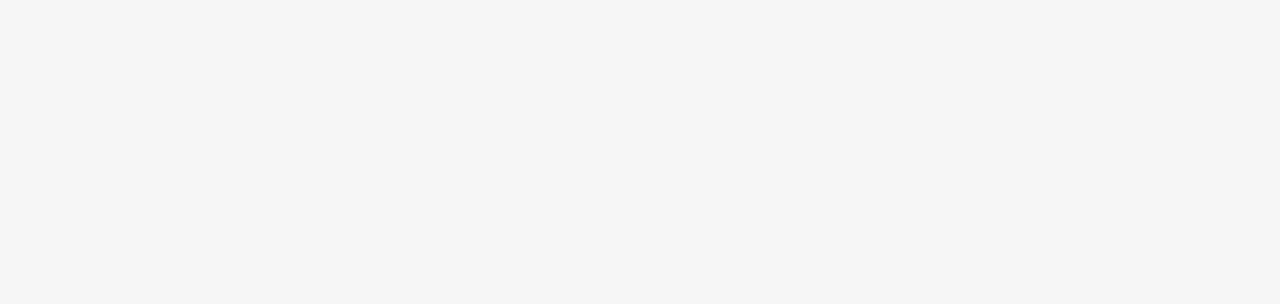
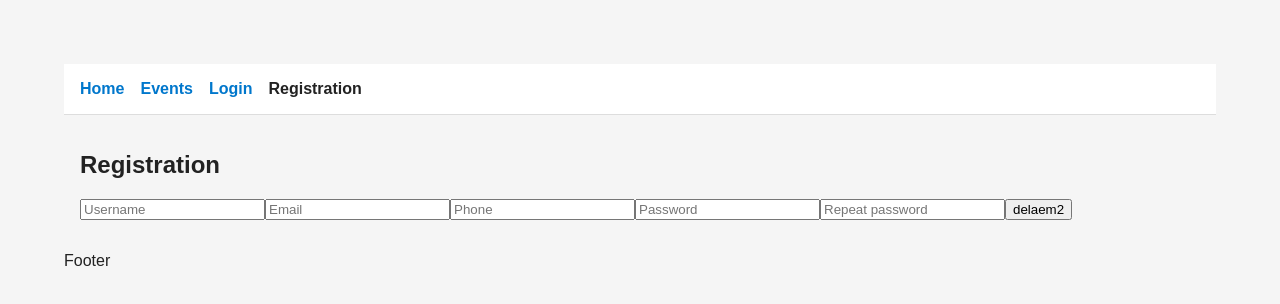
Before and after one commit to BlackSoul1337/reactviteproj, a React (Vite) app in the folder proj2_rvj/: page /registration in a window 1280 px wide. Before the commit this address had no page. Shown: the top 304 px of the page. Built offline with nearby package versions, Linux system fonts and the light colour scheme.

Commit message:
Add registration page and integrate it into routing; enhance login validation

```diff
--- a/proj2_rvj/src/components/EventDetail.jsx
+++ b/proj2_rvj/src/components/EventDetail.jsx
@@ -6,7 +6,7 @@ function EventDetail() {
 
     const navigate = useNavigate()
     const { id } = useParams()
-    const event = events.find(e => e.id === Number(id)) // params в строки переводит, хоть бы кто то мне это сказал раньше
+    const event = events.find(e => e.id === Number(id))
 
     if (!event) {
         return <h2>Not Found</h2>
--- a/proj2_rvj/src/layouts/MainLayout.jsx
+++ b/proj2_rvj/src/layouts/MainLayout.jsx
@@ -14,6 +14,7 @@ function MainLayout() {
                 <NavLink to="/events">Events</NavLink>
 
                 {!user && <NavLink to="/login">Login</NavLink>}
+                {!user && <NavLink to="/registration">Registration</NavLink>}
                 {user && <NavLink to="/profile">Profile</NavLink>}
             </nav>
         </header>
--- a/proj2_rvj/src/pages/login.jsx
+++ b/proj2_rvj/src/pages/login.jsx
@@ -12,9 +12,9 @@ function Login() {
         password: ""
     })
 
-    // const [errors, setErrors] = useState({})
+    const [errors, setErrors] = useState({})
 
-    const handleChange = (e) => {
+    const handleChange = (e) => { // state lifting
         const {name, value} = e.target
         setFormData(prev => ({
             ...prev,
@@ -24,40 +24,72 @@ function Login() {
 
     const handleLogin = (e) => {
         e.preventDefault()
-        console.log(formData)
-        const type = validate(formData.login)
+        const validationErrors = validate()
+        setErrors(validationErrors)
 
-        if (type === "invalid") {
-            return
+        if (Object.keys(validationErrors).length === 0) {
+            const savedUser = JSON.parse(localStorage.getItem("registeredUser"))
+
+            const userData = {
+                login: savedUser.username,
+                type: savedUser.type,
+                token: "a123"
+            }
+            login(userData)
+            navigate("/profile")
         }
 
-        const userData = {
-            login: formData.login,
-            type: type,
-            token: "a123"
-        }
+        // console.log(formData) // удалить
+        // const type = validate(formData.login)
 
-        if (type !== "invalid") {
-            login(userData)  //localStorage.setItem("user", JSON.stringify(userData))
-            navigate("/profile")
-        }
+        // if (type === "invalid") {
+        //     return
+        // }
+
+        // const userData = {
+        //     login: formData.login,
+        //     type: type,
+        //     token: "a123"
+        // }
+
+
+        // if (type !== "invalid") {
+        //     login(userData)  //localStorage.setItem("user", JSON.stringify(userData))
+        //     navigate("/profile")
+        // }
+
     }
 
 
-    const validate = (value) => {
-        const emailRegex = /^[a-zA-Z0-9._%+-]+@[a-zA-Z0-9.-]+\.[a-zA-Z]{2,}$/
-        const phoneRegex = /^(8|\+7)(\s|\(|-)?(\d{3})(\s|\)|-)?(\d{3})(\s|-)?(\d{2})(\s|-)?(\d{2})$/
+    const validate = () => {
+        let newErrors = {}
+        const savedUser = JSON.parse(localStorage.getItem("registeredUser"))
+        const trimmedLogin = formData.login.trim()
+        if (!trimmedLogin) {
+            newErrors.login = "Login is required"
+        }
+        if (!savedUser) {
+            newErrors.login = "User not found"
+        } else if (savedUser.username !== formData.login && savedUser.email !== formData.login && savedUser.phone !== formData.login) {
+            newErrors.login = "Incorrect login"
+        } else if (savedUser.password !== formData.password) {
+            newErrors.password = "Wrong password"
+        }
 
-        if(emailRegex.test(value)) return "email"
-        if(phoneRegex.test(value)) return "phone"
-        if(value.length >= 3) return "username"
-        return "invalid"
+        return newErrors
+        // const emailRegex = /^[a-zA-Z0-9._%+-]+@[a-zA-Z0-9.-]+\.[a-zA-Z]{2,}$/
+        // const phoneRegex = /^(8|\+7)(\s|\(|-)?(\d{3})(\s|\)|-)?(\d{3})(\s|-)?(\d{2})(\s|-)?(\d{2})$/
+
+        // if(emailRegex.test(value)) return "email"
+        // if(phoneRegex.test(value)) return "phone"
+        // if(value.length >= 3) return "username"
+        // return "invalid"
     }
 
   return (
     <div>
         <form onSubmit={handleLogin}>
-            <h2>Auth</h2>
+            <h2>Login</h2>
             <input
                 type="text"
                 placeholder='E U P'
@@ -66,6 +98,7 @@ function Login() {
                 onChange={handleChange}
                 required
             />
+            {errors.login && <p>{errors.login}</p>}
             <input
                 type="password"
                 name="password"
@@ -74,6 +107,7 @@ function Login() {
                 onChange={handleChange}
                 required
             />
+            {errors.password && <p>{errors.password}</p>}
             <button type="submit">delaem</button>
         </form>
 
--- a/proj2_rvj/src/pages/profile.jsx
+++ b/proj2_rvj/src/pages/profile.jsx
@@ -9,7 +9,7 @@ function Profile() {
 
   // const rawData = localStorage.getItem("user")
   // const user = rawData ? JSON.parse(rawData) : null
-
+  console.log(user)
   if (!user) {
     return null
   }
--- a/proj2_rvj/src/pages/registration.jsx
+++ b/proj2_rvj/src/pages/registration.jsx
@@ -1,8 +1,71 @@
-import React from 'react'
+import { useNavigate } from "react-router-dom"
+import React, { useState } from 'react'
+import { AuthContext } from '../context/AuthContext'
 
 function Registration() {
+
+  const navigate = useNavigate()
+  const [errors, setErrors] = useState({})
+  const [formData, setFormData] = useState({
+    username: "",
+    email: "",
+    phone: "",
+    password: "",
+    r_password: ""
+  })
+
+  const handleChange = (e) => {
+    const { name, value } = e.target
+    setFormData(prev => ({
+      ...prev,
+      [name]: value
+    }))
+  }
+
+  const handleRegistration = (e) => {
+    e.preventDefault()
+    const validationErrors = validate()
+    setErrors(validationErrors)
+    if (Object.keys(validationErrors).length === 0) {
+      const newUser = {
+        username: formData.username,
+        email: formData.email,
+        password: formData.password,
+        type: "user"
+      }
+      localStorage.setItem("registeredUser", JSON.stringify(newUser))
+      navigate("/login")
+    }
+  }
+
+  const validate = () => {
+    let newErrors = {}
+    const emailRegex = /^[a-zA-Z0-9._%+-]+@[a-zA-Z0-9.-]+\.[a-zA-Z]{2,}$/
+    const phoneRegex = /^(8|\+7)(\s|\(|-)?(\d{3})(\s|\)|-)?(\d{3})(\s|-)?(\d{2})(\s|-)?(\d{2})$/
+    if (formData.password !== formData.r_password) {newErrors.r_password = "Passwords dont match"}
+    if (!formData.username.trim() || formData.username.length < 3) {newErrors.username = "Short name or empty"}
+    if (!emailRegex.test(formData.email)) {newErrors.email = "Invalid email"}
+    if (!phoneRegex.test(formData.phone)) {newErrors.phone = "Invalid phone"}
+    return newErrors
+  }
+
   return (
-    <div>registration</div>
+    <div>
+      <form onSubmit={handleRegistration}>
+        <h2>Registration</h2>
+        <input type="text" placeholder="Username" name="username" value={formData.username} onChange={handleChange} required />
+        {errors.username && <p>{errors.username}</p>}
+        <input type="email" placeholder="Email" name="email" value={formData.email} onChange={handleChange} required />
+        {errors.email && <p>{errors.email}</p>}
+        <input type="phone" placeholder="Phone" name="phone" value={formData.phone} onChange={handleChange} required />
+        {errors.phone && <p>{errors.phone}</p>}
+        <input type="password" placeholder="Password" name="password" value={formData.password} onChange={handleChange} required />
+        {errors.password && <p>{errors.password}</p>}
+        <input type="password" placeholder="Repeat password" name="r_password" value={formData.r_password} onChange={handleChange} required />
+        {errors.r_password && <p>{errors.r_password}</p>}
+        <button type="submit">delaem2</button>
+      </form>
+    </div>
   )
 }
 
--- a/proj2_rvj/src/routes/AppRouter.jsx
+++ b/proj2_rvj/src/routes/AppRouter.jsx
@@ -7,6 +7,7 @@ import PrivateRoute from './PrivateRoute'
 import MainLayout from '../layouts/MainLayout'
 import Events from '../pages/events'
 import EventDetail from '../components/EventDetail'
+import Registration from '../pages/registration'
 
 //  23 seconds to midnight Font НА ПОТОМ
 
@@ -17,6 +18,7 @@ function AppRouter() {
         <Route path="/" element={<MainLayout />}>
           <Route index element={<Home />} />
           <Route path="/login" element={<Login/>} />
+          <Route path="/registration" element={<Registration />} />
           <Route path="/events" element={<Events/>} />
           <Route path="/events/:id" element={<EventDetail />} />
 
```
